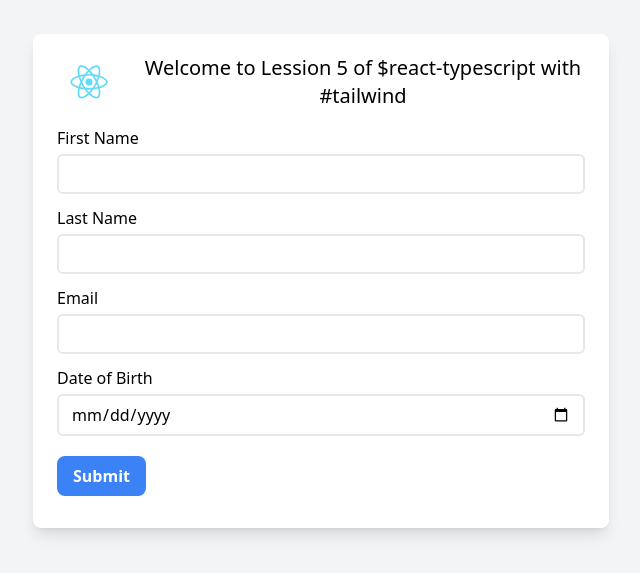
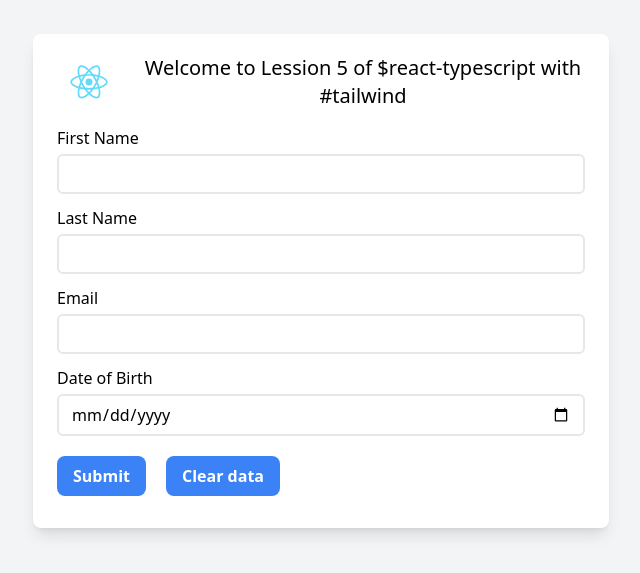
Before and after one commit to richalsthomask/react-for-all, a React (Create React App) app: page / in a window 1280 px wide. Shown: the part 119-692 px from the top of the page, without its empty margins (319-959 px from the left). Built offline with nearby package versions, Linux system fonts and the light colour scheme.

Commit message:
added branch lession2

```diff
--- a/src/App.tsx
+++ b/src/App.tsx
@@ -1,19 +1,26 @@
-import React from "react";
+import React, { useState } from "react";
 import logo from "./logo.svg";
 import "./App.css";
 
-const fields = [
+const fields: {
+  name: "firstName" | "lastName" | "email" | "dob";
+  label: string;
+  type: string | undefined;
+}[] = [
   {
     name: "firstName",
     label: "First Name",
+    type: undefined,
   },
   {
     name: "lastName",
     label: "Last Name",
+    type: undefined,
   },
   {
     name: "email",
     label: "Email",
+    type: undefined,
   },
   {
     name: "dob",
@@ -21,7 +28,17 @@ const fields = [
     type: "date",
   },
 ];
+
+const defaultUserData = {
+  firstName: "",
+  lastName: "",
+  email: "",
+  dob: "",
+};
+
 function App() {
+  const [userData, setUserData] = useState(defaultUserData);
+
   return (
     <div className="w-full min-h-screen bg-gray-100 flex items-center justify-center">
       <div className="max-w-xl mx-auto px-6 pt-4 pb-8 rounded-lg bg-white shadow-lg flex flex-col gap-3 items-start">
@@ -40,13 +57,27 @@ function App() {
 
             <input
               type={field.type}
+              value={userData[field.name]}
+              onChange={(e) =>
+                setUserData((userData) => {
+                  return { ...userData, [field.name]: e.target.value };
+                })
+              }
               className="px-3 py-1.5 w-full rounded-md border-2 border-gray-200"
             />
           </div>
         ))}
-        <button className="mt-2 px-4 py-2 text-white font-semibold bg-blue-500 hover:bg-blue-600 rounded-lg">
-          Submit
-        </button>
+        <div className="flex flex-row items-center gap-5">
+          <button className="mt-2 px-4 py-2 text-white font-semibold bg-blue-500 hover:bg-blue-600 rounded-lg">
+            Submit
+          </button>
+          <button
+            onClick={() => setUserData(defaultUserData)}
+            className="mt-2 px-4 py-2 text-white font-semibold bg-blue-500 hover:bg-blue-600 rounded-lg"
+          >
+            Clear data
+          </button>
+        </div>
       </div>
     </div>
   );
```
